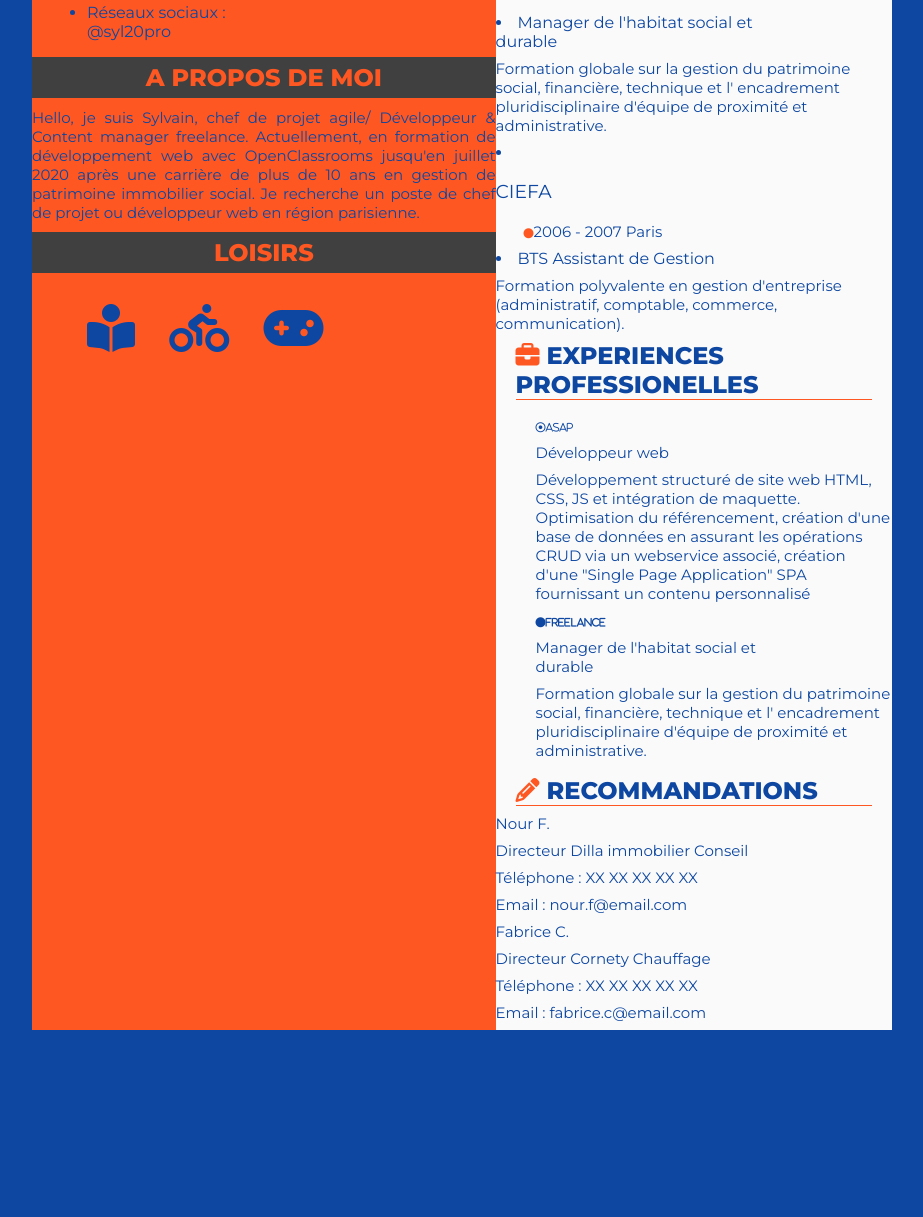
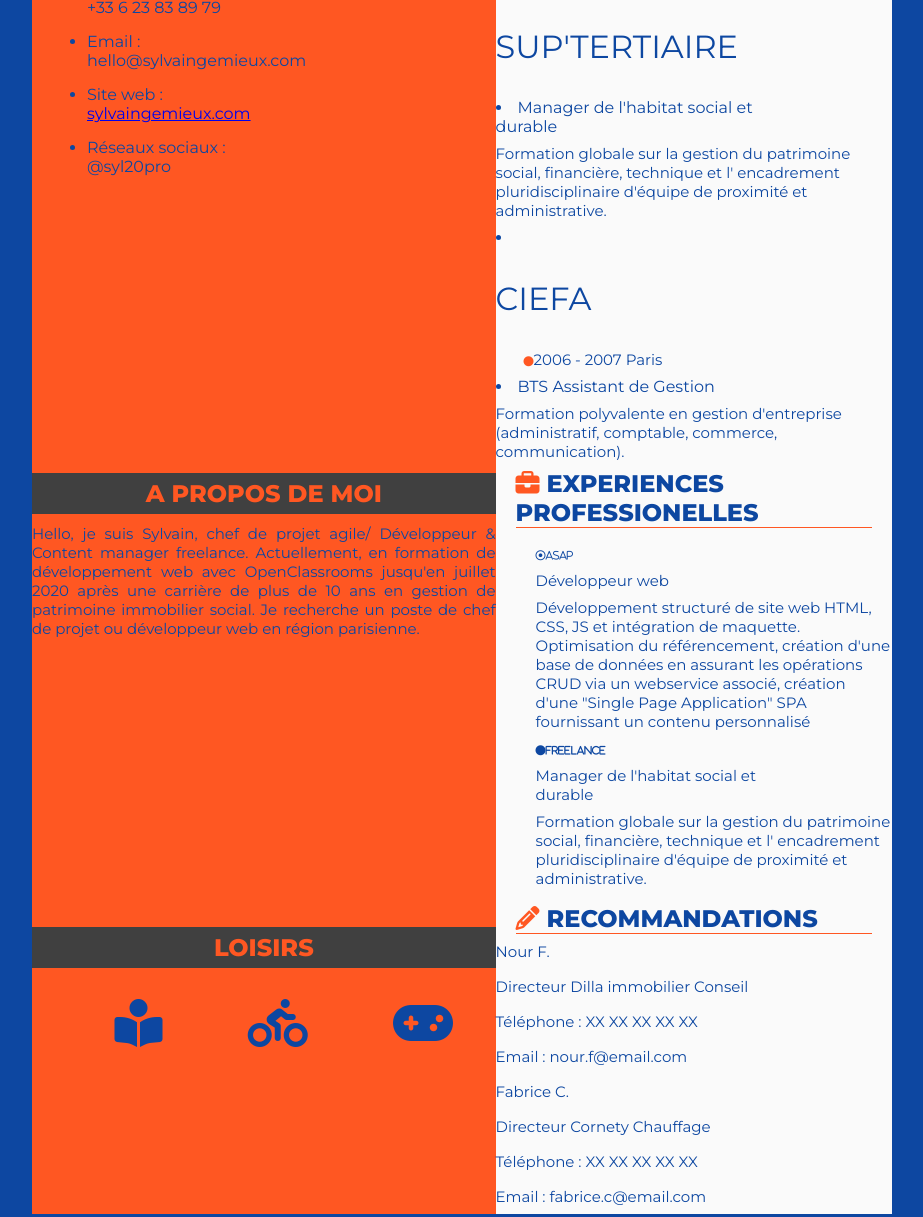
Before and after one commit to syl20pro/cv.oc, a plain HTML site: page index.html in a window 1280 px wide. Shown: the part 638-1855 px from the top of the page, without its empty margins (178-1101 px from the left). Before the commit the page ends 1688 px from the top, so only its background shows below. Drawn offline with Linux system fonts and the light colour scheme.

Commit message:
modif css

```diff
--- a/css/styles.css
+++ b/css/styles.css
@@ -12,7 +12,7 @@ Auteur : sylvain gemieux alias syl20pro */
 
 @import url('https://fonts.googleapis.com/css?family=Montserrat:400,500,800&display=swap');
 
-*{
+* {
     box-sizing: border-box;
     --first-color: #FF5722;
     --second-color: #404040;
@@ -40,7 +40,7 @@ body {
 
 .row {
     display: flex;
-    justify-content: space-between;
+    justify-content: space-around;
 }
 
 p{
@@ -106,6 +106,9 @@ header {
 /* A propos */
 
 .section-infos {
+    display: flex;
+    flex-direction: column;
+    justify-content: space-around;
     background-color: var(--first-color);
     text-align: justify;
 }
@@ -121,15 +124,19 @@ header {
 .section-infos ul li {
     margin: 15px;
 }
-
+.about-content {
+    padding-left: 5px;
+    padding-right: 5px;
+}
 .icons-hobbies {
-    align-content: center;
+    display: flex;
+    justify-content: space-around;
 }
 
 /* Formations / Expériences */
 
 .main-content h3 {
-    font-size: 800;
+    font-size: 2em;
     font-weight: lighter;
 }
 
@@ -165,6 +172,12 @@ header {
 
 /* Recommandations */
 
+.card {
+    display: flex;
+    flex-direction: column;
+    justify-content: space-around;
+}
+
 .recom-desc {
     padding-bottom: 20px;
 }
```
